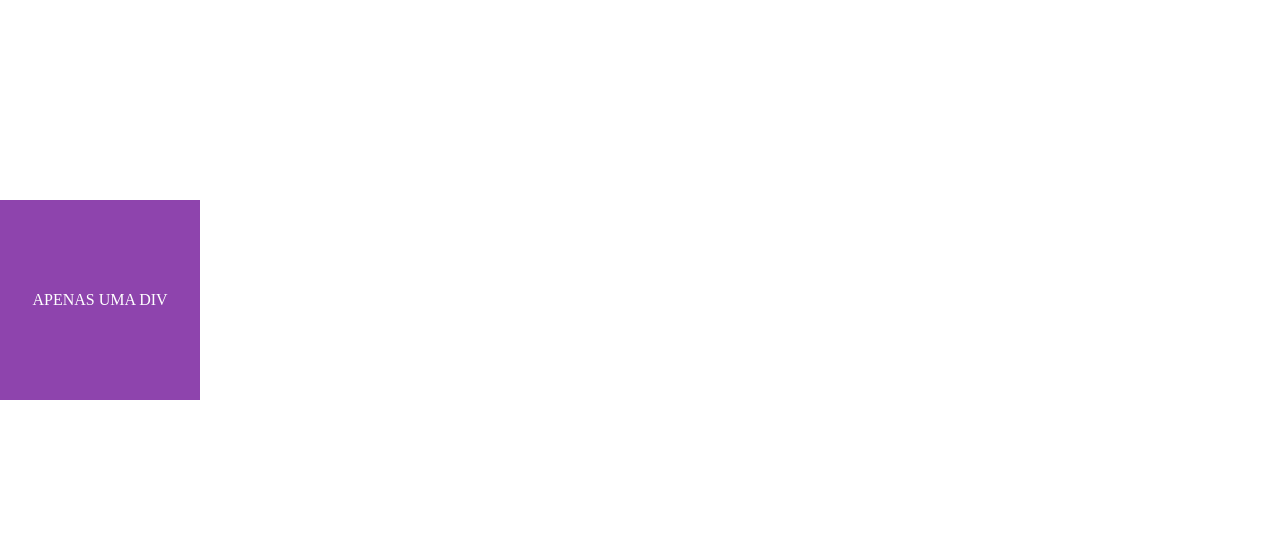
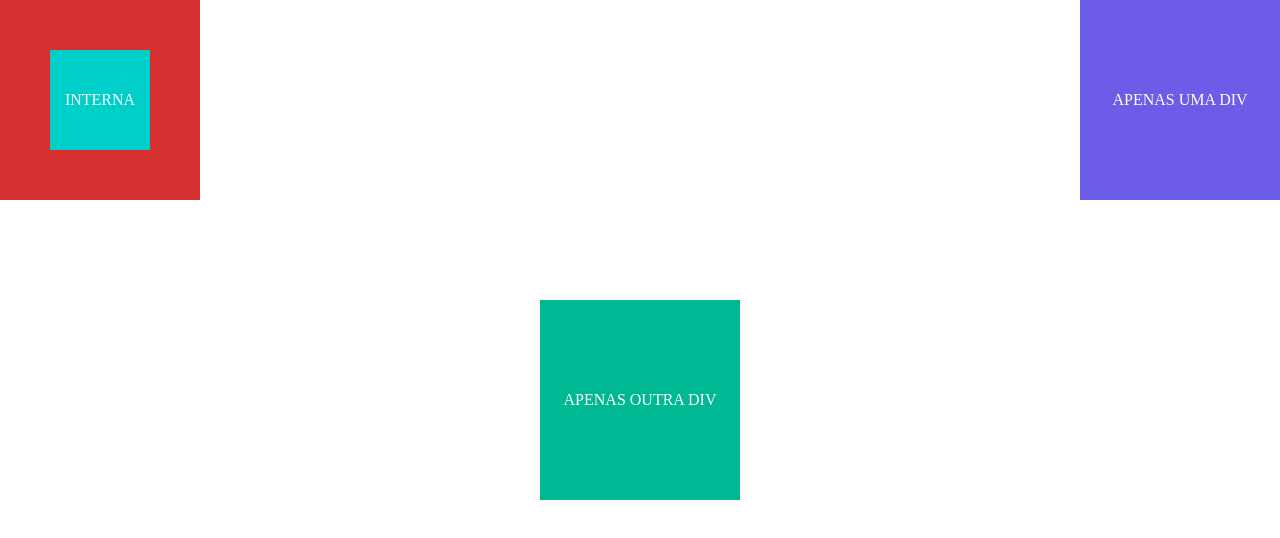
Before and after one commit to marlondck/pare-de-chutar-css, a plain HTML site: page index.html in a window 1280 px wide. Drawn offline with Linux system fonts and the light colour scheme.

Commit message:
absolute

```diff
--- a/app.js
+++ /dev/null
@@ -1,11 +0,0 @@
-const el1 = document.querySelector(".elementExample_first");
-const el2 = document.querySelector(".elementExample_last");
-
-el1.addEventListener("click", () => {
-  el1.classList.toggle("elementExample_isActive");
-  el2.classList.add("elementExample_isActive");
-});
-el2.addEventListener("click", () => {
-  el2.classList.toggle("elementExample_isActive");
-  el1.classList.add("elementExample_isActive");
-});
--- a/index.html
+++ b/index.html
@@ -9,10 +9,10 @@
     <link rel="stylesheet" href="style.css" />
   </head>
   <body>
-    <div class="elementExample elementExample_first elementExample_isActive">
-      Apenas uma div
+    <div class="elementExample elementExample_first">Apenas uma div</div>
+    <div class="elementExample elementExample_second">Apenas outra div</div>
+    <div class="elementExample elementExample_last">
+      <div class="elementExample-internal">Interna</div>
     </div>
-    <div class="elementExample elementExample_last">Apenas outra div</div>
-    <script src="app.js"></script>
   </body>
 </html>
--- a/style.css
+++ b/style.css
@@ -8,16 +8,29 @@
   cursor: pointer;
 }
 .elementExample_first {
-  background-color: #8e44ad;
-  position: relative;
-  top: 200px;
+  background-color: #6c5ce7;
+  position: absolute;
+  right: 0;
+}
+.elementExample_second {
+  position: absolute;
+  left: 50%;
+  top: 50%;
+  transform: translate(-50%, -50%);
+  background-color: #00b894;
 }
 .elementExample_last {
-  background-color: #c0392b;
-  position: relative;
-  z-index: 0;
+  position: absolute;
+  background-color: #d63031;
 }
+.elementExample-internal {
+  position: absolute;
+  left: 50%;
+  top: 50%;
+  transform: translate(-50%, -50%);
 
-.elementExample_isActive {
-  z-index: 1;
+  width: 100px;
+  height: 100px;
+  line-height: 100px;
+  background-color: #00cec9;
 }
```
Also changed, not shown: 1 other file.
